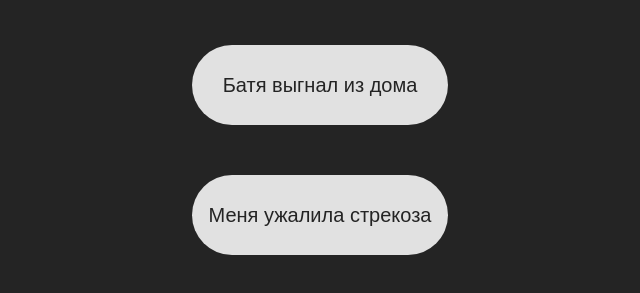
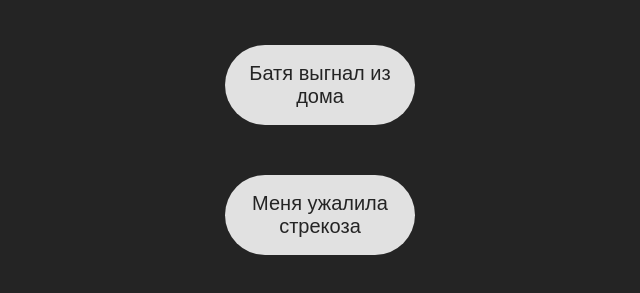
Before and after one commit to underdotechesses/testing, a plain HTML site: page index.html in a window 1280 px wide. Shown: the part 293-586 px from the top of the page, without its empty margins (320-960 px from the left). Drawn offline with Linux system fonts and the light colour scheme.

Commit message:
fix: fix width of btns

```diff
--- a/css/main.css
+++ b/css/main.css
@@ -151,7 +151,7 @@ html {
     transition: 0.6s;
 }
 .section-forum button {
-    width: 20%;
+    width: 190px;
     height: 10%;
     background-color: #e1e1e1;
     color: #242424;
```
